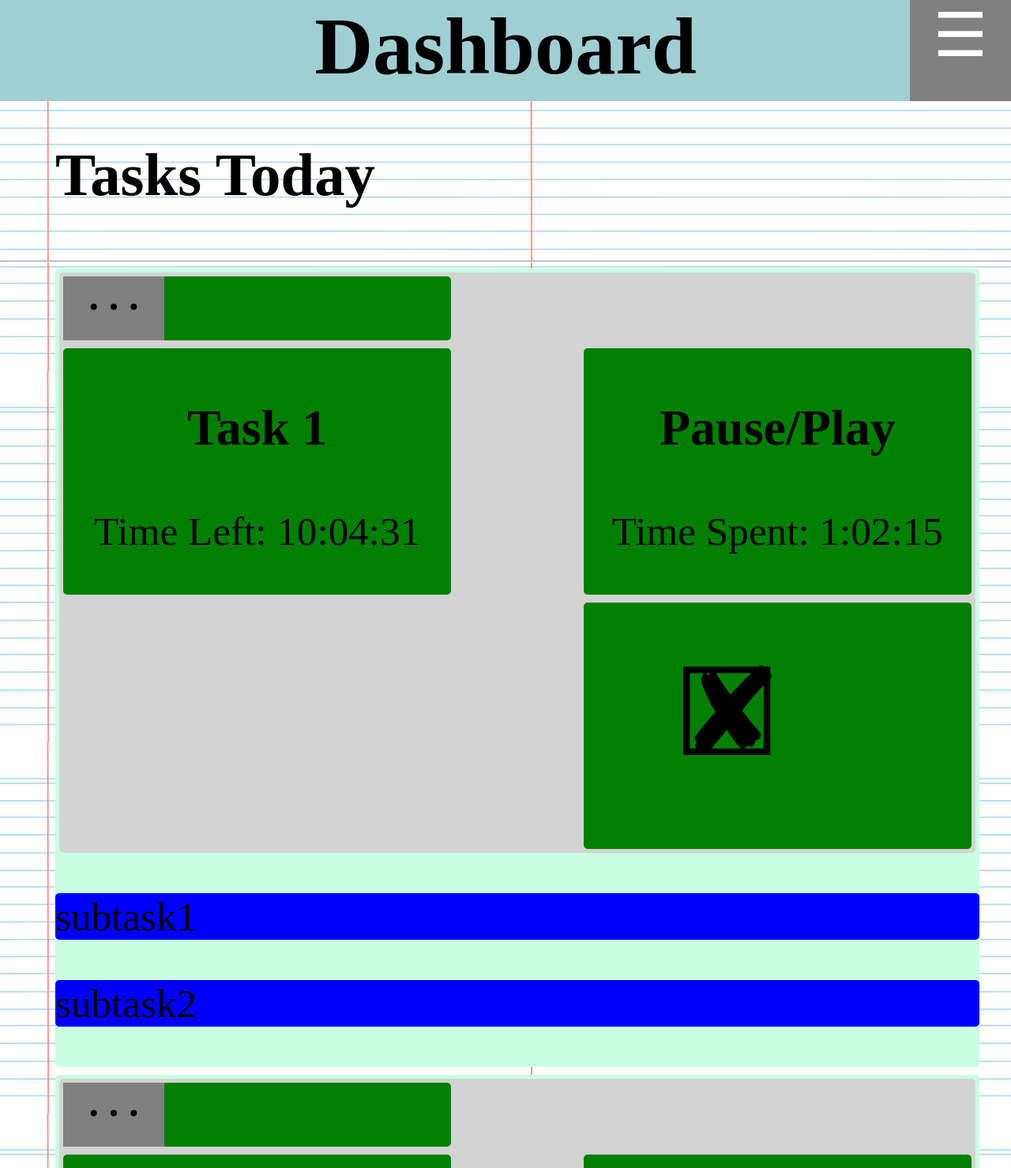
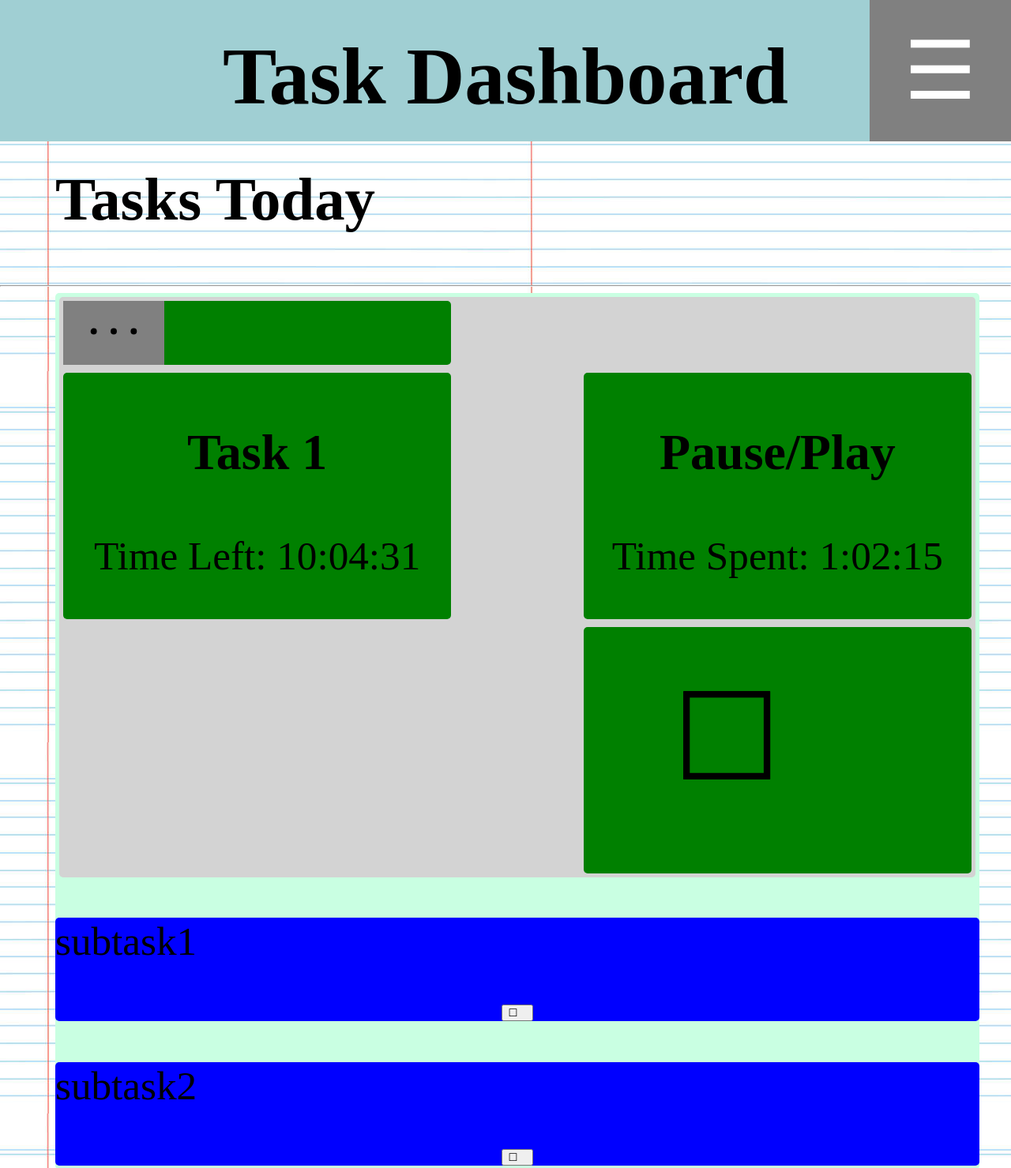
Before and after one commit to lwright249/ThinkItThru, a plain HTML site: page ThinkItThruSiteFiles/dashboard.html in a window 1280 px wide. Shown: the top 1479 px of the page at 79% size. Drawn offline with Linux system fonts and the light colour scheme; some icons are missing.

Commit message:
update ui

```diff
--- a/ThinkItThruSiteFiles/Scripts/dashboardScript.js
+++ b/ThinkItThruSiteFiles/Scripts/dashboardScript.js
@@ -43,3 +43,12 @@ function showLinks() {
     x.style.display = "block";
   }
 }
+
+function showCheck() {
+  var x = document.getElementById("checkmark");
+  if (x.style.visibility === "hidden") {
+    x.style.visibility = "visible";
+  } else {
+    x.style.visibility = "hidden";
+  }
+}
--- a/ThinkItThruSiteFiles/Styles/dashboard.css
+++ b/ThinkItThruSiteFiles/Styles/dashboard.css
@@ -3,82 +3,85 @@ body{
   background-image: url(notebook-background.jpg);
   box-sizing: border-box;
 }
-a{
-  text-decoration: none;
-}
+
 p{
   font-size: 4vw;
 }
+
+h3{
+  font-size: 5vw;
+}
+
 div{
   border-radius: 5px;
 }
-h2{
-  font-size: 6vw;
-  margin-left: 70px;
-  margin-top: 50px;
+
+/* Top Title/Logo and Hamburger Menu */
+/*Title Bar*/
+div.Topnav{
+  background-color: #a0cfd3;
+  height:14vw;
+  border-radius: 0px;
 }
-h3{
-  font-size: 5vw;
-}
-  /* Style the navigation menu */
 
-  /* Style the active link (or home/logo) */
-
-.DashTitle {
-  background-color: #a0cfd3;
+/*Title*/
+h1.DashTitle {
   color: black;
-  text-decoration: none;
 
   font-size: 8vw;
   text-align: center;
+
+  display:block;
+  padding-top: 3vw;
   margin:0;
-  display:block;
-  height: 10vw;
 }
 
-/* Style the hamburger menu */
-.topnav a.icon {
+/*Hamburger button*/
+div.Topnav button.icon {
   color: white;
   background: gray;
+
+  font-size: 8vw;
+  text-align:center;
+  text-decoration: none;
+  border: none;
+
   position:absolute;
   right:0;
   top:0;
-  font-size: 6vw;
-  height: 10vw;
-  width: 10vw;
-  text-align:center;
+  height: 14vw;
+  width: 14vw;
 }
 
 
-/* Hide the links inside the navigation menu (except for logo/home) */
-#LinkContainer {
+
+/*Navigation menu (show/hide on hamburger click)*/
+/*Link Box Properties*/
+nav#LinkContainer {
   display: none;
   background-color: gray;
 }
 
 /* Style navigation menu links */
-
-nav a{
+nav a.navlinks{
   color: white;
   padding: 14px 16px;
-  font-size: 20px;
   display: block;
-}
-
-  /* Add a grey background color on mouse-over */
-.topnav a:hover {
-    background-color: #ddd;
-    color: black;
+  font-size: 6vw;
 }
 
 
 
+/*Section Headers (Tasks Today, Tommorrow, etc.)*/
 h2{
   font-size: 6vw;
   margin-left: 70px;
-    margin-top: 50px;
+  margin-top: 30px;
 }
 
+
+
+/*Task Containers Section*/
 
 .TaskBoxSection{
   display: flex;
@@ -89,10 +92,11 @@ h2{
 
 .TaskBox{
   background: #c9ffe2;
-  margin-bottom: 10px;
+  margin-bottom: 12px;
 }
 
 
+/*Task/Subtask Section*/
 .Task{
   background-color: lightgray;
   margin: 5px;
@@ -124,6 +128,7 @@ h2{
     background:gray;
     display:block;
     width: 10vw;
+    text-decoration: none;
   }
 
 .EditTaskBtn img{
@@ -151,10 +156,13 @@ h2{
 .CheckBtn span{
   font-size: 12vw;
 }
+
 #checkmark{
   position:relative;
   right: 10vw;
+  visibility: hidden;
 }
+
 .Subtask p{
   text-align: left;
 }
--- a/ThinkItThruSiteFiles/dashboard.html
+++ b/ThinkItThruSiteFiles/dashboard.html
@@ -4,7 +4,6 @@
     <meta charset="UTF-8">
     <meta name="viewport" content="width=device-width, initial-scale=1.0">
     <title>Document</title>
-    <link rel="stylesheet" href="https://cdn.jsdelivr.net/gh/iconoir-icons/iconoir@main/css/iconoir.css">
     <link rel="stylesheet" href="Styles/dashboard.css">
 
 </head>
@@ -16,15 +15,16 @@
 
     <!-- Top Navigation menu -->
     <header>
-        <div class="topnav">
+        <div class="Topnav">
 
-            <h1 class="DashTitle">Dashboard</h1>
+            <h1 class="DashTitle">Task Dashboard</h1>
 
-            <!-- "Hamburger menu" / "Bar icon" to toggle the navigation links -->
-            <a href="javascript:void(0);" class="icon" onclick="showLinks()">
-                <!--<i class="iconoir-menu"></i>-->
+            <!-- "Hamburger menu, click to toggle the navigation links -->
+            <button href="javascript:void(0);" class="icon" onclick="showLinks()">
                 <span>&#9776</span>
-            </a>
+            </button>
+
+        </div>
 
         <!-- Navigation links (hidden by default) -->
         <nav id="LinkContainer">
@@ -33,7 +33,6 @@
             <a href="#SignOut" class="navlinks">Sign Out</a>
         </nav>
 
-        </div>
     </header>
 
 
@@ -41,18 +40,20 @@
     <h2>Tasks Today</h2>
     <hr>
 
+    <!--TaskBoxSection is a container for taskboxes, Each Section after a Header has one-->
     <div class="TaskBoxSection">
 
+        <!--Taskbox is a container for tasks and subtasks-->
         <div class="TaskBox">
             <div class="Task">
-                <div class="EditTaskBtn"><a href="javascript:void(0);" class="icon" onclick="showLinks()"><img src="Styles/more-horiz.svg"></img> </a></div>
+                <div class="EditTaskBtn"><a href="javascript:void(0);" class="icon" onclick="void(0)"><img src="Styles/more-horiz.svg"></img> </a></div>
                 <div class="TaskName"><h3>Task 1</h3> <p>Time Left: 10:04:31</p></div>
                 <div class="PauseAndPlay"><h3>Pause/Play</h3> <p>Time Spent: 1:02:15</p></div>
-                <div class="CheckBtn"><button><span>&#9744</span><span id="checkmark">&#10008</span></button></div>
+                <div class="CheckBtn"><button onclick="showCheck()"><span>&#9744</span><span id="checkmark">&#10008</span></button></div>
             </div>
 
-            <div class="Subtask"><p>subtask1</p></div>
-            <div class="Subtask"><p>subtask2</p></div>
+            <div class="Subtask"><p>subtask1</p><button onclick="showCheck()"><span>&#9744</span><span id="checkmark">&#10008</span></button></div>
+            <div class="Subtask"><p>subtask2</p><button onclick="showCheck()"><span>&#9744</span><span id="checkmark">&#10008</span></button></div>
         </div>
 
 
```
Lines whose indentation alone changed are shown as unchanged.
